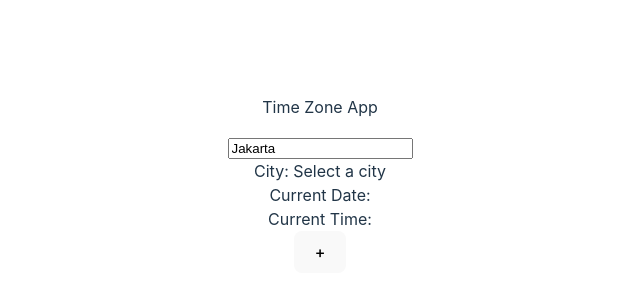
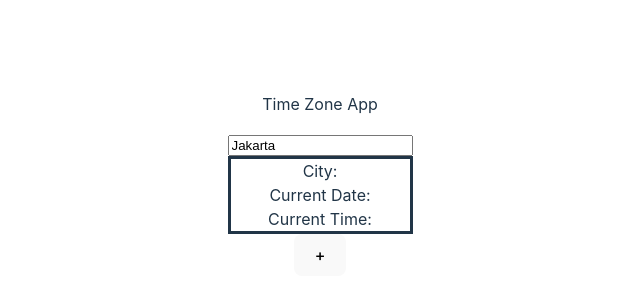
Before and after one commit to jabrij93/revision-react, a React (Vite) app: page / in a window 1280 px wide. Shown: the part 224-524 px from the top of the page, without its empty margins (320-960 px from the left). Built offline with nearby package versions, Linux system fonts and the light colour scheme.

Commit message:
add border for offline container

```diff
--- a/src/App.jsx
+++ b/src/App.jsx
@@ -96,9 +96,9 @@ function App() {
       ) : (
         <div>
           {containers.map((container, index) => (
-            <div key={index}>
+            <div key={index} className='offline'>
               <div>
-                <div>City: {container.city ? container.city : 'Select a city'}</div>
+                <div>City: </div>
                 <div>Current Date: </div>
                 <div>Current Time: </div>
               </div>
--- a/src/index.css
+++ b/src/index.css
@@ -81,3 +81,10 @@ button:focus-visible {
 .newTimezone {
   border:solid;
 }
+
+.offline {
+  display: flex;
+  flex-direction: column;
+  gap: 10px;
+  border: solid;
+}
```
